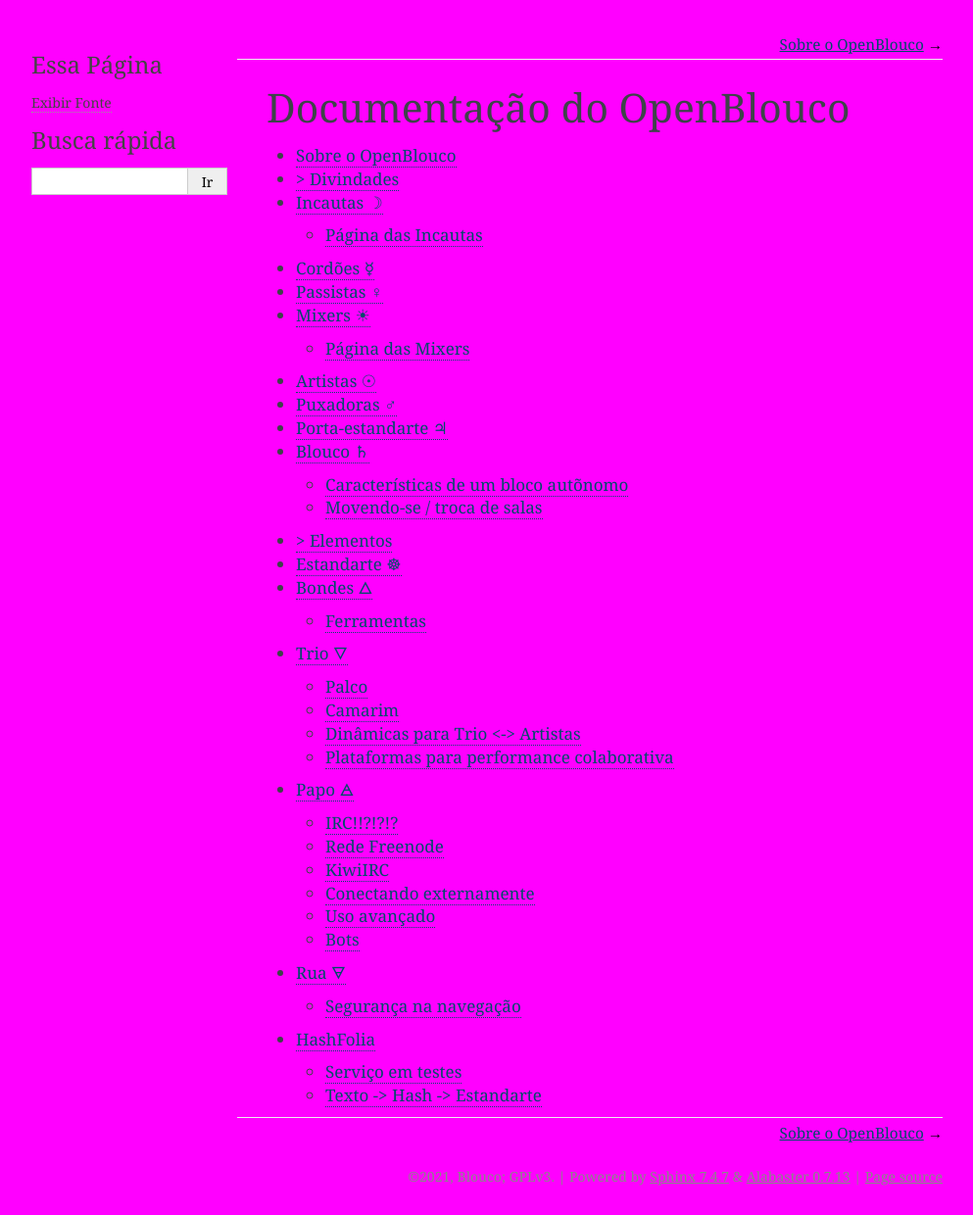
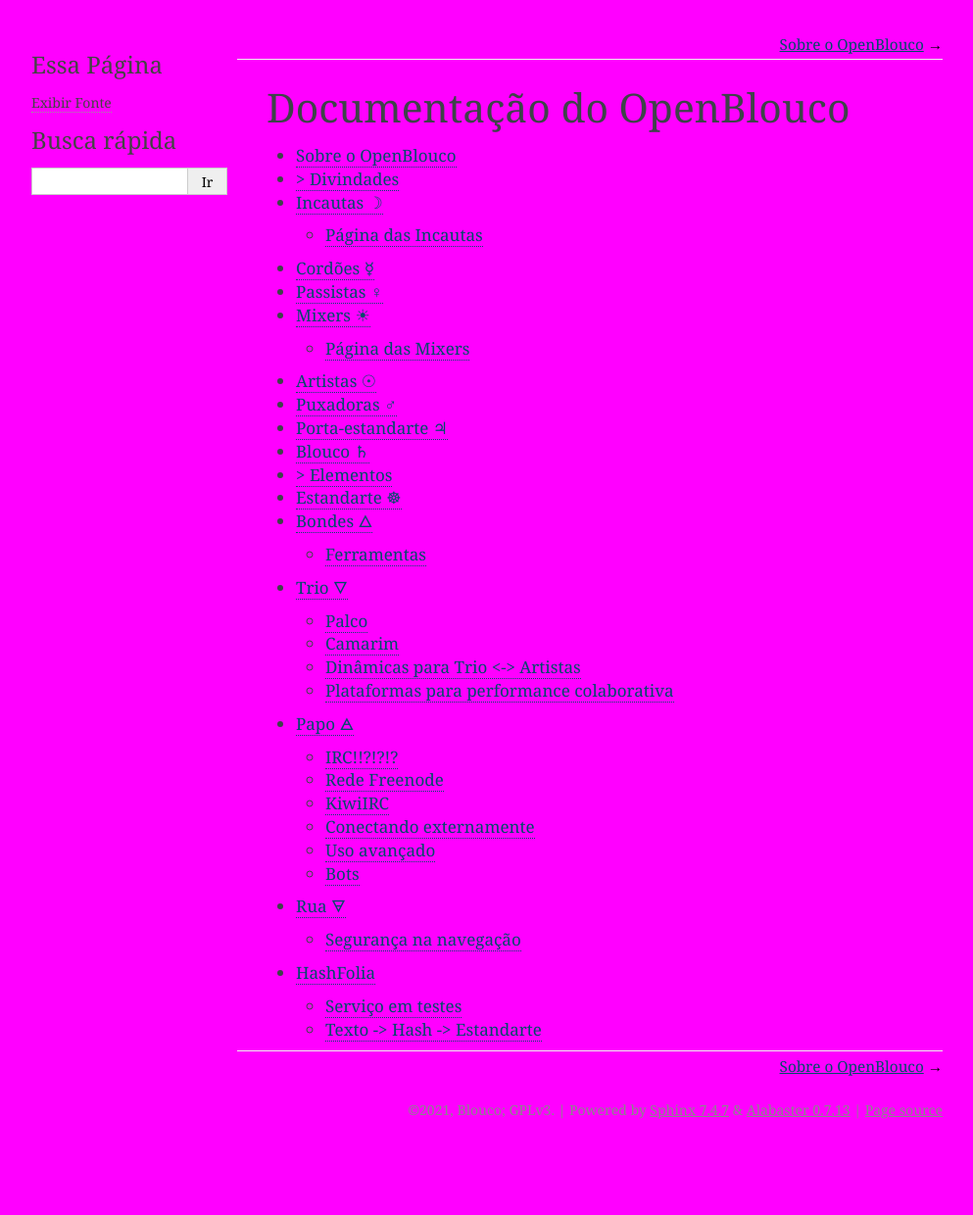
Before and after one commit to blouco/openblouco, a Sphinx documentation site: the page built from docs/index.rst, in a window 1280 px wide. Shown: the whole page at 98% size, without its empty margins (148-1141 px from the left). Built offline with Sphinx 7.4.7, drawn with Linux system fonts in a browser that asks for light colours; after the commit the page ends 1172 px from its top, so only the background shows below that; some of the changed lines change nothing that is shown.

Commit message:
Remove texto de rascunho

```diff
--- a/docs/divindades/blouco.rst
+++ b/docs/divindades/blouco.rst
@@ -21,43 +21,3 @@
 .. raw:: html
 
     <iframe width="560" height="315" src="https://www.youtube.com/embed/16W7c0mb-rE" frameborder="0" allow="accelerometer; autoplay; clipboard-write; encrypted-media; gyroscope; picture-in-picture" allowfullscreen></iframe>
-
-
-Características de um bloco autõnomo
-------------------------------------
-
-.. raw:: html
-
-    <iframe width="560" height="315" src="https://www.youtube.com/embed/y0Tw0hN5W24" frameborder="0" allow="accelerometer; autoplay; clipboard-write; encrypted-media; gyroscope; picture-in-picture" allowfullscreen></iframe>
-
-
-onde a stream exibe um site e as pessoas são convidadas a interagir com ele para além de onde elas já estão (IRC / Rua, jitsi / Bondes).
-
-na ausência ou paralelamente com as performances dos artistas, a gente pode ir mostrando coisas assim na tela, que as pessoas possam abrir junto e interagir ao vivo (bem, nao as com celular)
-
-tipo, abrir num video do youtube e td mundo brotar nos comentarios
-
-e é um pouco por isso que eu to pensando esse lance do chat simples no IRC com moderação dos "cordões", meio cenário de guerra, porque eu queria que a gente conseguisse montar uma "estrutura" que pudesse ir se movendo por aí e colando o link pra Rua pela web e chamando as pessoas, sem o risco de cair um monte de gente zoada no meio do Jitsi e de quem tá tocando
-
-
-Movendo-se / troca de salas
----------------------------
-
-
-   envolveria as pessoas mudarem para novas salas geradas de um novo
-   Estandarte. Na descrição da Elaine ela coloca um Estandarte por
-   bloco, mas na verdade a intenção inicial era que o Estandarte
-   representasse um “turno” de movimento do Blouco, sendo recriado a
-   partir do hash do anterior e portanto vinculado a ele, mas gerando
-   imagens e salas completamente novas.
-
-   É uma feature “avançada”, rs, que não tenho certeza se seria fácil de
-   coordenar, mas que geraria uma possibilidade interessante de manter
-   engajadas as pessoas que estivessem com laços fortalecidos com o
-   bloco, como faz o Boi Tolo que não pára de andar e com isso consegue
-   atrair multidões sem “estagnar” ou lotar de pessoas nada a ver, sem
-   precisar lidar também com expulsões e moderação – as pessoas que se
-   perderem simplesmente vão ficando pelas salas anteriores.
-
-.. image:: /images/movimento.png
-   :align: center
```
